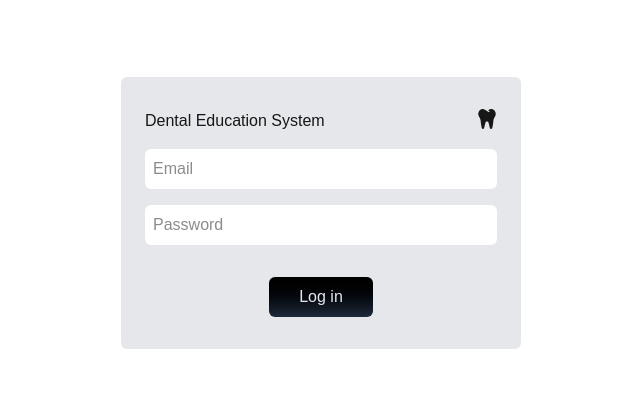
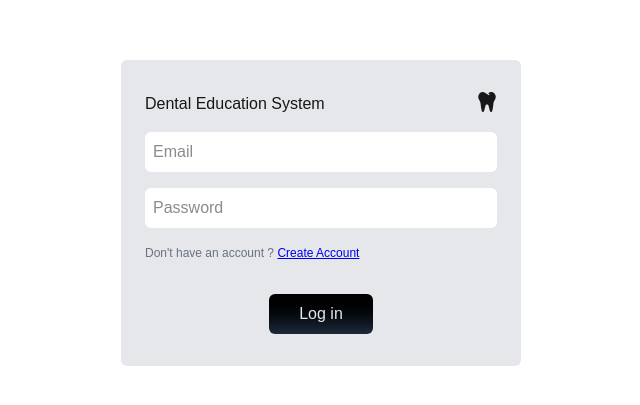
Before and after one commit to Amjad-Manafikhi/Dentist-App, a Next.js app: page /login in a window 1280 px wide. Shown: the part 187-592 px from the top of the page, without its empty margins (319-959 px from the left). Built offline with nearby package versions, Linux system fonts and the light colour scheme.

Commit message:
updated login and signup

```diff
--- a/src/pages/login.tsx
+++ b/src/pages/login.tsx
@@ -6,6 +6,7 @@ import { zodResolver } from '@hookform/resolvers/zod';
 import {z} from "zod"
 import toast, { Toaster } from 'react-hot-toast';
  import Cookies from 'js-cookie'
+import Link from 'next/link';
 export default function LoginPage() {
 
 
@@ -89,6 +90,7 @@ export default function LoginPage() {
             {errors.password && <p className="text-red-500 text-sm">{errors.password.message}</p>}
         </div>
         {error && <p className="text-red-500 text-sm">{error}</p>}
+        <p className='text-[12px] text-gray-500'>Don't have an account ? <Link className="underline text-[#0000EE]" href="/signup">Create Account</Link></p>
         <button
           type="submit"
           className="bg-gradient-to-b from-black to-gray-800 w-26 h-10 text-gray-200 rounded-md m-auto mt-4 cursor-pointer"
--- a/src/pages/signup.tsx
+++ b/src/pages/signup.tsx
@@ -164,7 +164,7 @@ console.log(userRole);
             </Select>
         </div>
         {error && <p className="text-red-500 text-sm">{error}</p>}
-        <p className='text-[12px] text-gray-500'>if you already have an account, please click the link {<Link className="underline text-[#0000EE]" href={"/login"}>the link</Link>}</p>
+        <p className='text-[12px] text-gray-500'>if you already have an account, please click the link {<Link className="underline text-[#0000EE]" href="/login">Log In</Link>}</p>
         <button
           type="submit"
           className="bg-gradient-to-b from-black to-gray-800 w-26 h-10 text-gray-200 rounded-md m-auto mt-4 cursor-pointer"
```
